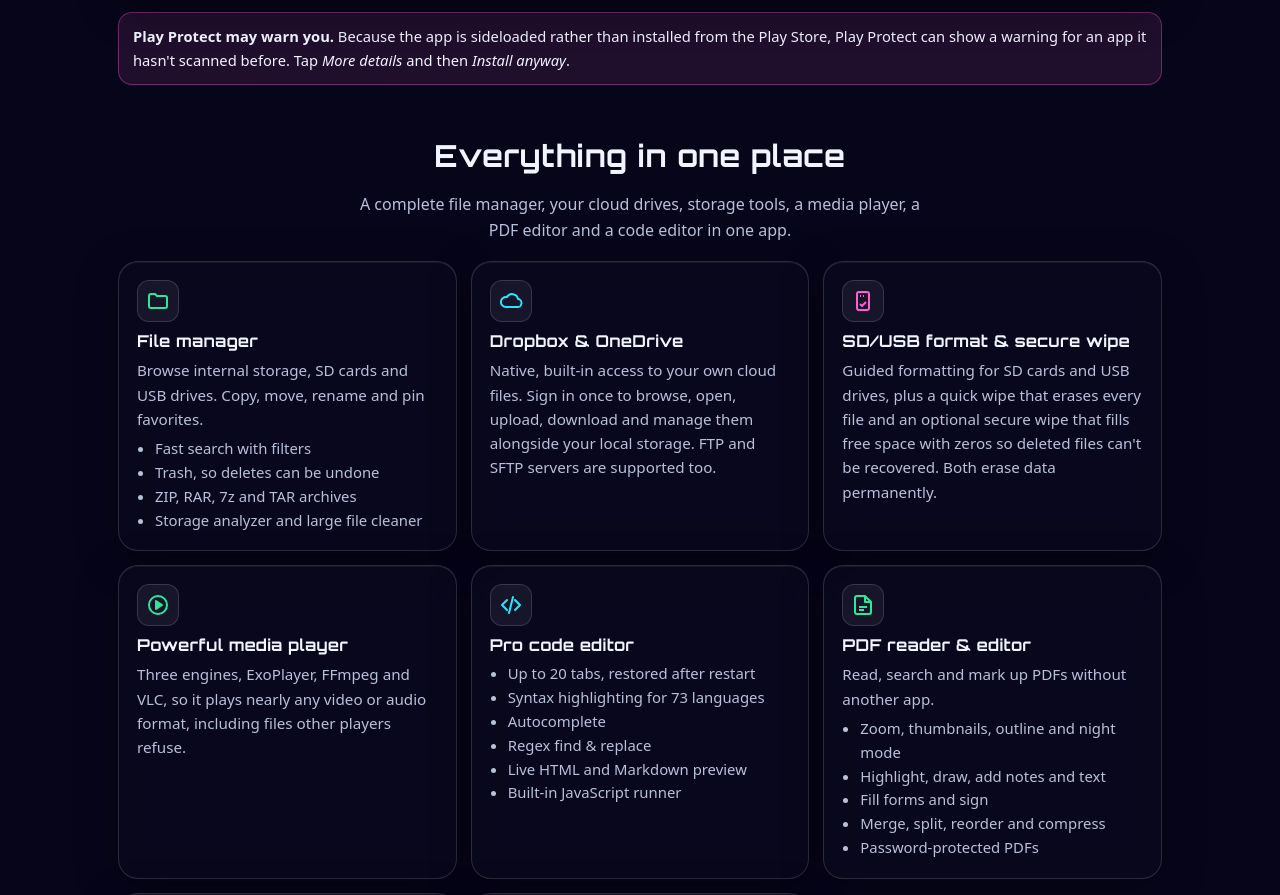
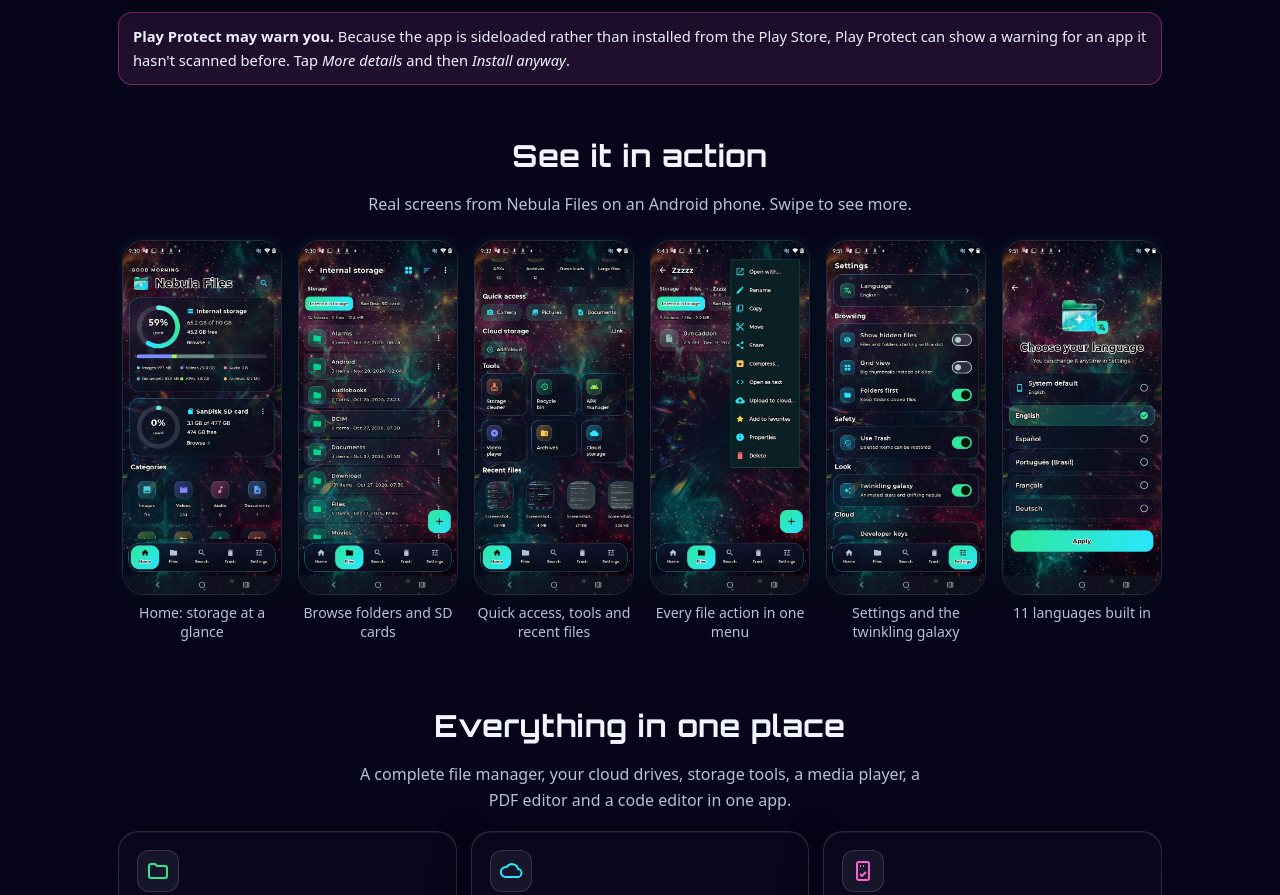
Before and after one commit to Mojojo-Hollowfied/Mojojo-Hollowfied.github.io, a plain HTML site: page index.html in a window 1280 px wide. Shown: the part 1052-1947 px from the top of the page. Drawn offline with Linux system fonts and the light colour scheme.

Commit message:
Add screenshots gallery

```diff
--- a/assets/style.css
+++ b/assets/style.css
@@ -200,3 +200,17 @@
   .doc td:first-child { font-weight: 700; color: var(--ink); font-size: 1rem; }
   .doc td:first-child::before { content: none; }
 }
+
+/* Screenshots gallery: a sideways swipe on phones, a full row on wide screens */
+.shots {
+  display: flex; gap: 16px; overflow-x: auto; scroll-snap-type: x mandatory;
+  padding: 4px 4px 14px; -webkit-overflow-scrolling: touch; scrollbar-width: thin;
+}
+.shot { flex: 0 0 auto; width: min(62vw, 240px); margin: 0; scroll-snap-align: center; text-align: center; }
+.shot img {
+  display: block; width: 100%; height: auto; border-radius: 22px;
+  border: 1px solid var(--line); box-shadow: 0 10px 30px rgba(0,0,0,.45), 0 0 24px rgba(41,230,255,.12);
+}
+.shot figcaption { color: var(--muted); font-size: .88rem; margin-top: 8px; line-height: 1.35; }
+.shots:focus-visible { outline: 2px solid var(--cyan); outline-offset: 4px; border-radius: 12px; }
+@media (min-width: 900px) { .shots { justify-content: safe center; } .shot { width: 160px; } }
--- a/index.html
+++ b/index.html
@@ -26,6 +26,7 @@
     <div class="wrap">
       <a class="brand" href="./"><img src="favicon-32.png" alt="" width="32" height="32">Nebula Files</a>
       <nav aria-label="Site">
+        <a href="#screenshots">Screenshots</a>
         <a href="#features">Features</a>
         <a href="privacy.html">Privacy</a>
         <a href="terms.html">Terms</a>
@@ -73,6 +74,21 @@
         </ol>
       </div>
       <p class="note"><strong>Play Protect may warn you.</strong> Because the app is sideloaded rather than installed from the Play Store, Play Protect can show a warning for an app it hasn't scanned before. Tap <em>More details</em> and then <em>Install anyway</em>.</p>
+    </section>
+
+    <section id="screenshots" aria-labelledby="shots-h">
+      <div class="section-head">
+        <h2 id="shots-h">See it in action</h2>
+        <p>Real screens from Nebula Files on an Android phone. Swipe to see more.</p>
+      </div>
+      <div class="shots" tabindex="0" aria-label="Screenshots, scroll sideways">
+        <figure class="shot"><img src="assets/shots/home.webp" alt="Nebula Files screenshot: Home: storage at a glance" width="540" height="1209" loading="lazy" decoding="async"><figcaption>Home: storage at a glance</figcaption></figure>
+        <figure class="shot"><img src="assets/shots/files.webp" alt="Nebula Files screenshot: Browse folders and SD cards" width="540" height="1209" loading="lazy" decoding="async"><figcaption>Browse folders and SD cards</figcaption></figure>
+        <figure class="shot"><img src="assets/shots/tools.webp" alt="Nebula Files screenshot: Quick access, tools and recent files" width="540" height="1209" loading="lazy" decoding="async"><figcaption>Quick access, tools and recent files</figcaption></figure>
+        <figure class="shot"><img src="assets/shots/actions.webp" alt="Nebula Files screenshot: Every file action in one menu" width="540" height="1209" loading="lazy" decoding="async"><figcaption>Every file action in one menu</figcaption></figure>
+        <figure class="shot"><img src="assets/shots/settings.webp" alt="Nebula Files screenshot: Settings and the twinkling galaxy" width="540" height="1209" loading="lazy" decoding="async"><figcaption>Settings and the twinkling galaxy</figcaption></figure>
+        <figure class="shot"><img src="assets/shots/languages.webp" alt="Nebula Files screenshot: 11 languages built in" width="540" height="1209" loading="lazy" decoding="async"><figcaption>11 languages built in</figcaption></figure>
+      </div>
     </section>
 
     <section id="features" aria-labelledby="features-h">
```
Also changed, not shown: assets/shots/actions.webp (added), assets/shots/files.webp (added), assets/shots/home.webp (added), assets/shots/languages.webp (added), assets/shots/settings.webp (added), assets/shots/tools.webp (added).
